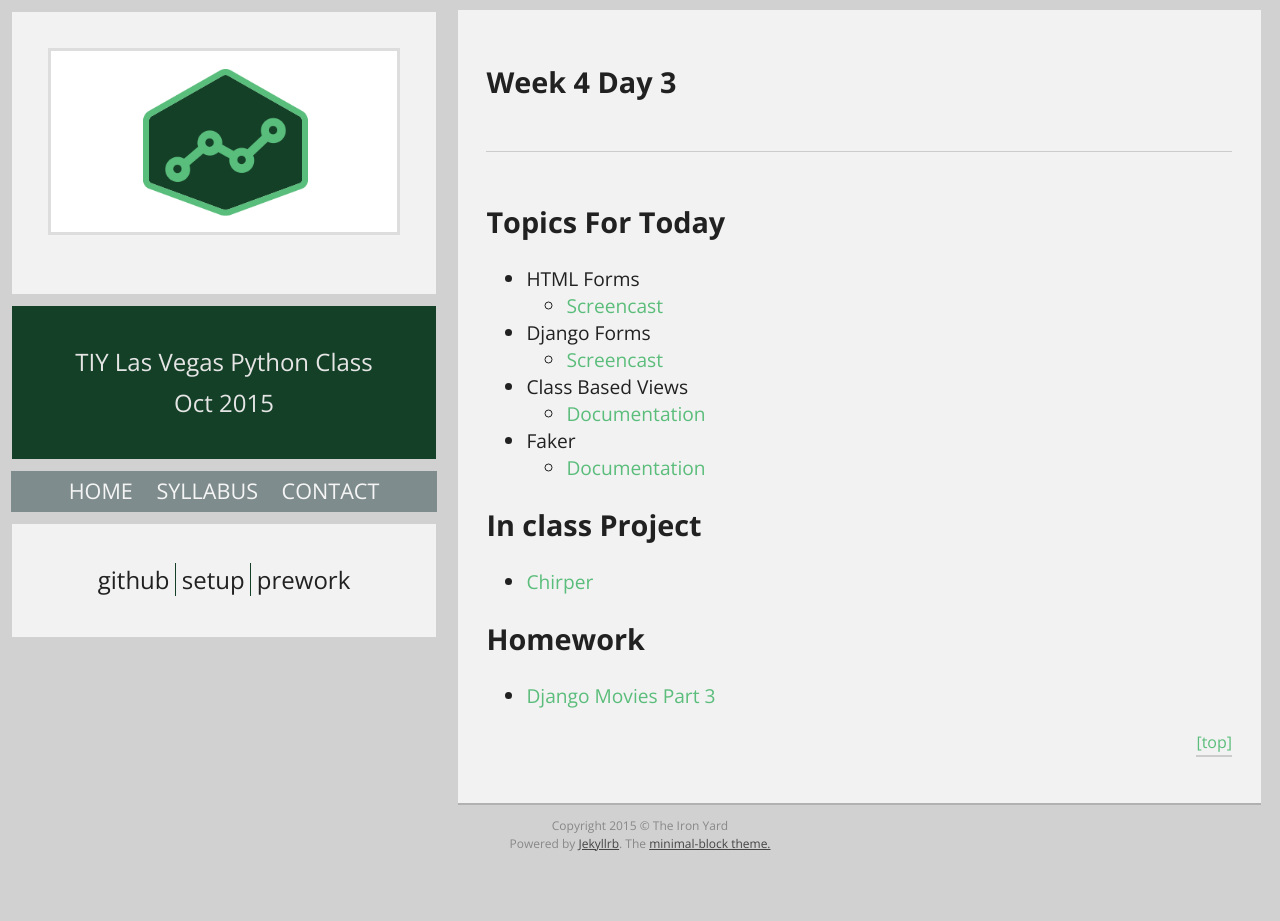
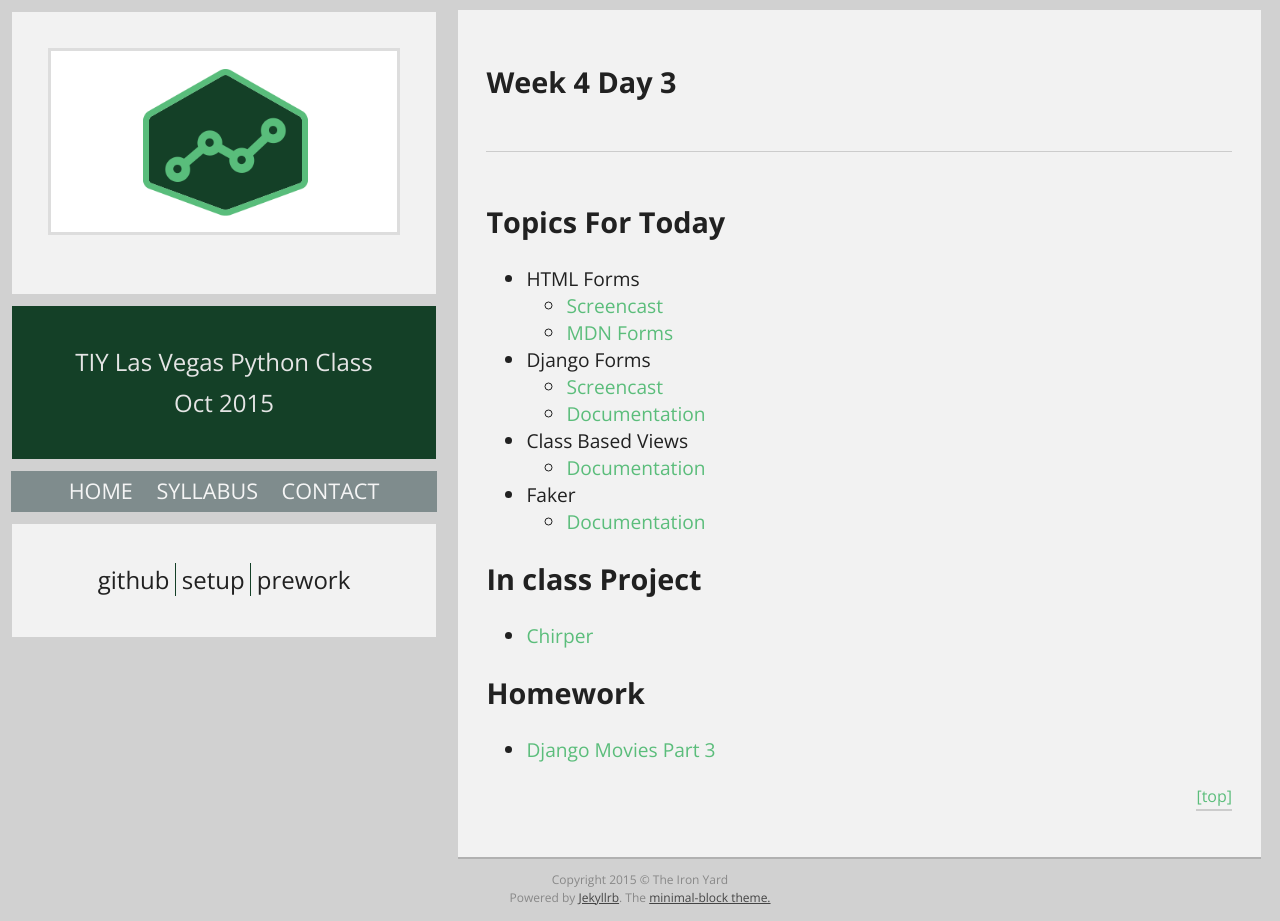
Before and after one commit to tiy-lv-python-2015-10/tiy-lv-python-2015-10.github.io, a Jekyll site: the page built from _posts/2015-10-28-Week-4-Day-3.md, in a window 1280 px wide. Built offline with Jekyll 4.4.1, drawn with Linux system fonts in a browser that asks for light colours; Markdown is read by kramdown in place of the engine named in the settings; before the commit the page ends 900 px from its top, so only the background shows below that.

Commit message:
Last bits

```diff
--- a/_posts/2015-10-28-Week-4-Day-3.md
+++ b/_posts/2015-10-28-Week-4-Day-3.md
@@ -6,8 +6,10 @@
 # Topics For Today
 * HTML Forms
   * [Screencast](https://www.youtube.com/watch?v=k4UJgw0a_rE)
+  * [MDN Forms](https://developer.mozilla.org/en-US/docs/Web/Guide/HTML/Forms)
 * Django Forms
   * [Screencast](https://www.youtube.com/watch?v=TNRzDYWbAto)
+  * [Documentation](https://docs.djangoproject.com/en/1.8/topics/forms/)
 * Class Based Views
   * [Documentation](https://docs.djangoproject.com/en/1.8/topics/class-based-views/)
 * Faker
```
